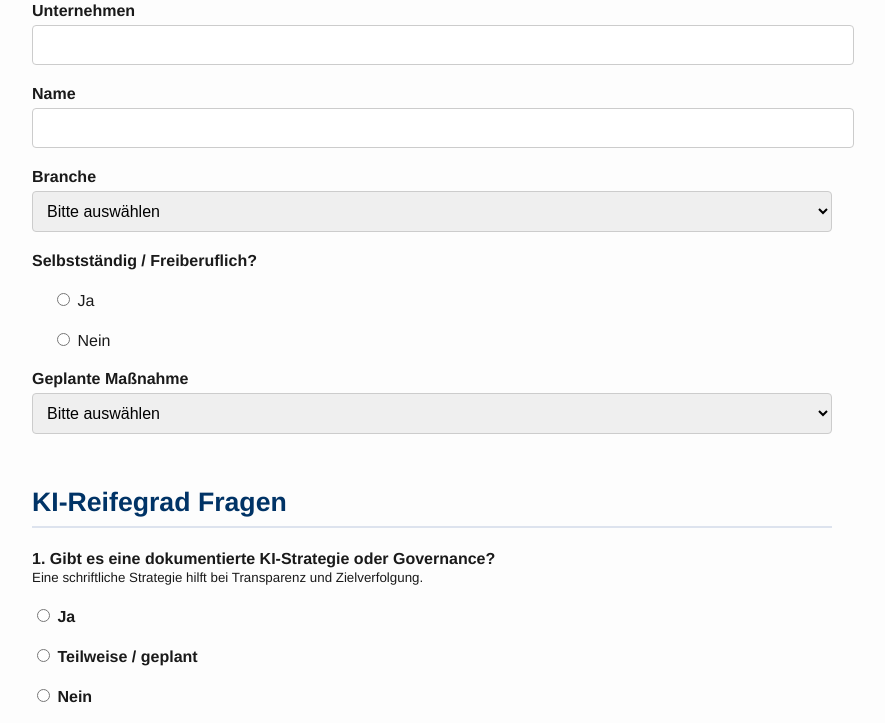
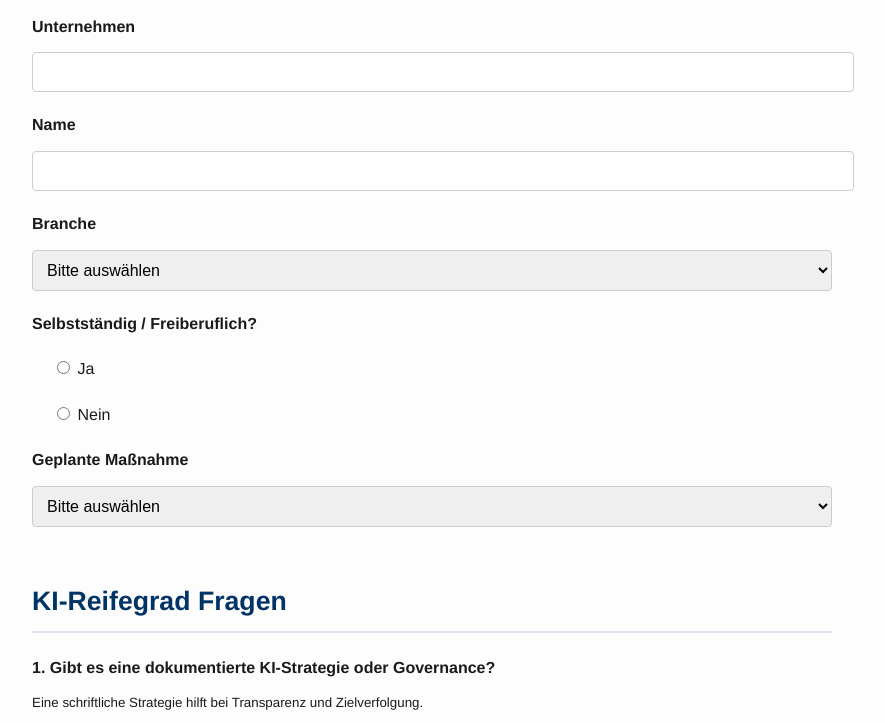
Before and after one commit to Wolf-Achtung/ki-agent-service, a plain HTML site: page formular/index.html in a window 1280 px wide. Shown: the part 131-854 px from the top of the page, without its empty margins (208-1093 px from the left). Drawn offline with Linux system fonts and the light colour scheme; files that its build step writes are made by us from their sources.

Commit message:
Add files via upload

```diff
--- a/formular/index.html
+++ b/formular/index.html
@@ -4,6 +4,7 @@
   <meta charset="UTF-8">
   <meta name="viewport" content="width=device-width, initial-scale=1.0">
   <title>KI-Check Pro – Strategischer Selbsttest</title>
+  <link rel="stylesheet" href="style.css" />
   <style>
     body {
       font-family: 'Helvetica Neue', sans-serif;
@@ -84,6 +85,7 @@
   </style>
 </head>
 <body>
+  <form id="kiForm">
   <h1>KI-Check Pro – Strategischer Selbsttest</h1>
 
   <label>Unternehmen</label>
@@ -132,7 +134,7 @@
   <textarea name="herausforderung"></textarea>
 
   <button type="submit">Analyse starten</button>
-
+  </form>
 <script src="form.js"></script>
   <script>
     const questions = [
```
